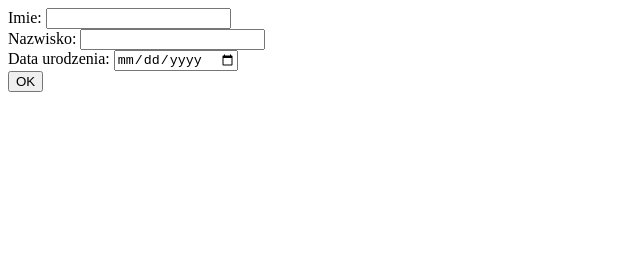
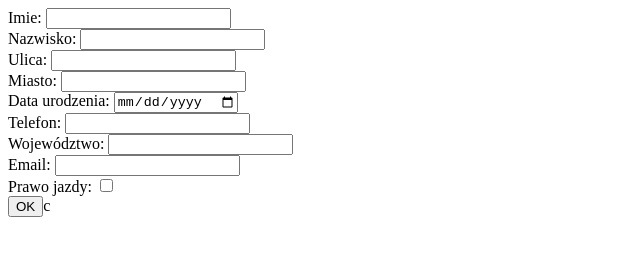
Before and after one commit to ljasinski-spec/Lab02_2, a plain HTML site: page index.html in a window 1280 px wide. Shown: the whole page, without its empty margins (0-640 px from the left). Drawn offline with Linux system fonts and the light colour scheme.

Commit message:
Update index.html

```diff
--- a/index.html
+++ b/index.html
@@ -6,10 +6,16 @@
 </head>
 <body>
 <form action="" method="">
-Imie: <input type="text" name="imie"> <br>
-Nazwisko: <input type="text" name="nazwisko"> <br>
-Data urodzenia: <input type="date" name="data"> <br>
-<input type="submit" value="OK" name="p1">
+  Imie: <input type="text" name="imie"> <br>
+  Nazwisko: <input type="text" name="nazwisko"> <br>
+  Ulica: <input type="text" name=""> <br>
+  Miasto: <input type="text" name=""> <br>
+  Data urodzenia: <input type="date" name="data"> <br>
+  Telefon: <input type="tel" name=""> <br>
+  Województwo: <input type="text" name=""> <br>
+  Email: <input type="email" name=""> <br>
+  Prawo jazdy: <input type="checkbox" name=""> <br>
+<input type="submit" value="OK" name="p1">c
 </form>
 
 
```
